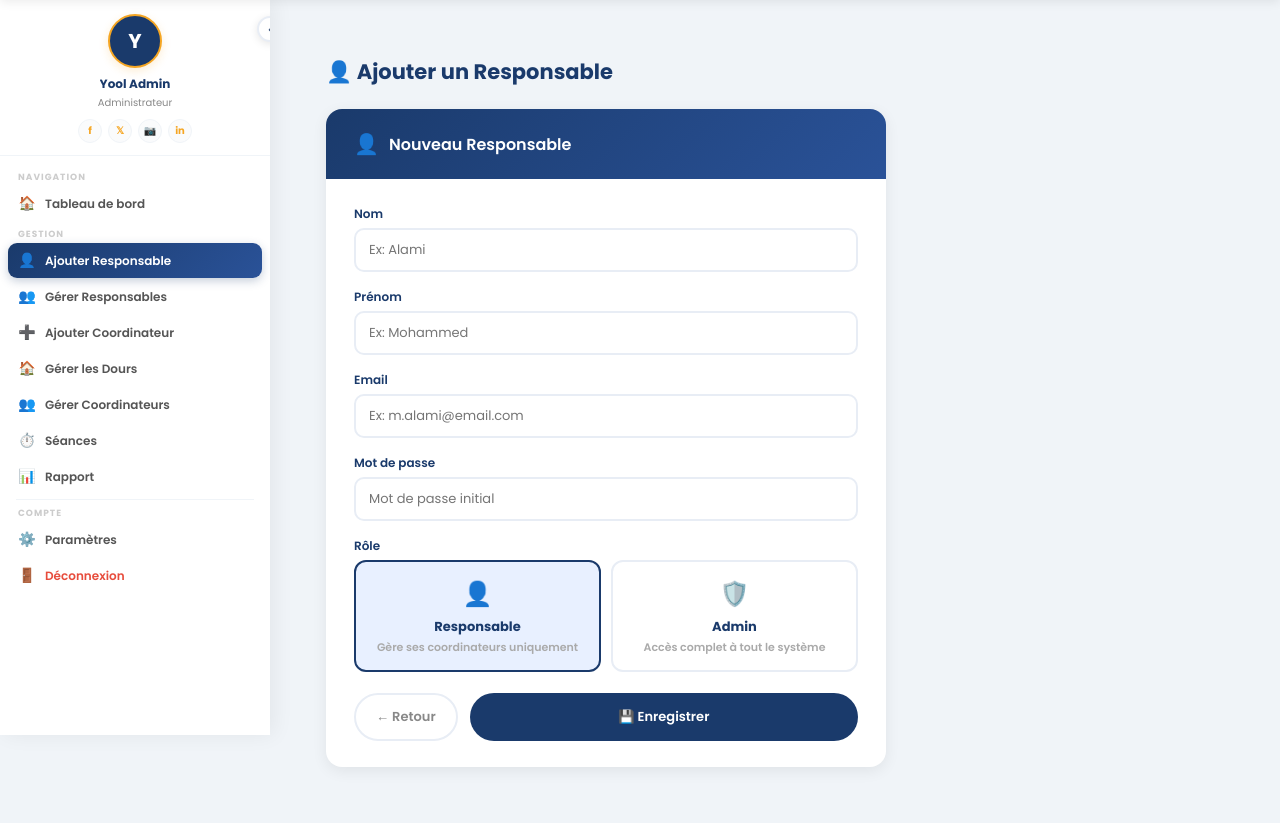
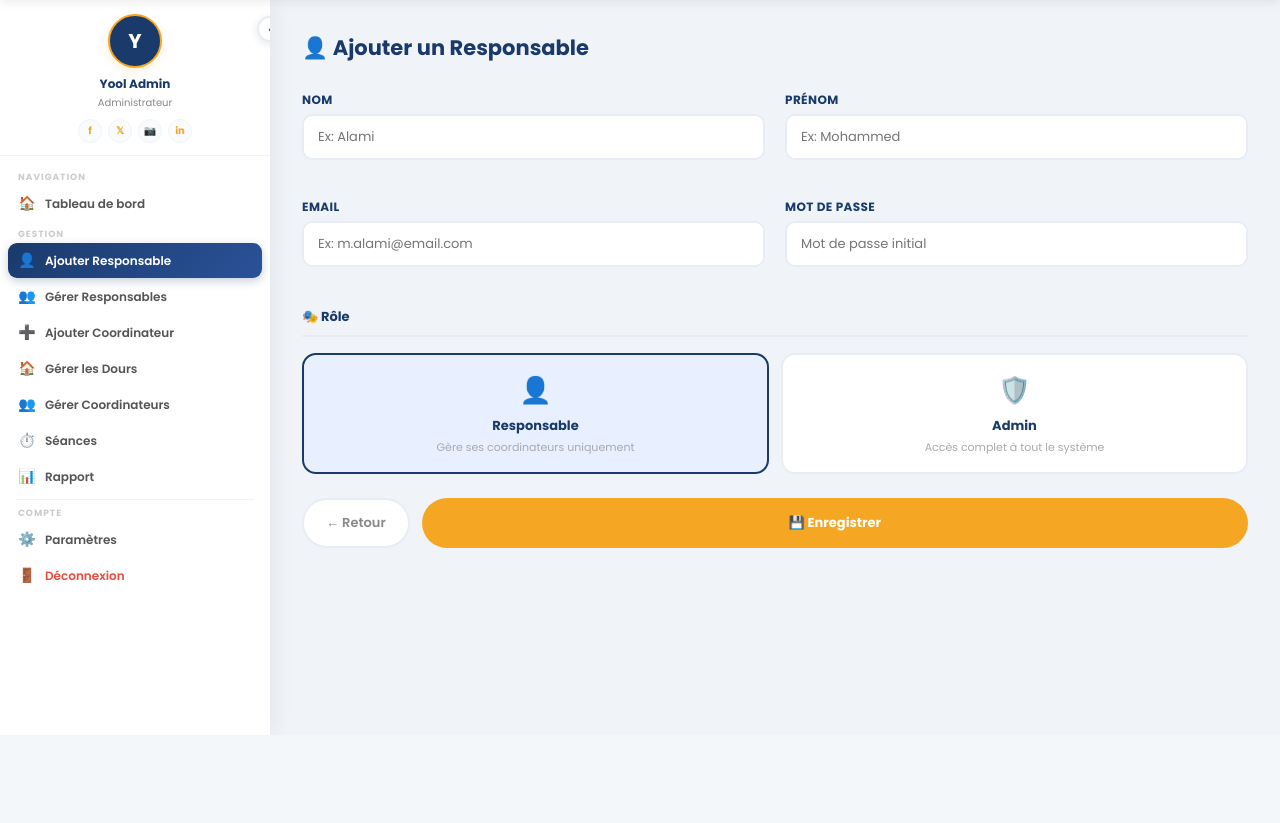
Before and after one commit to yooltaza-ops/projet_coordinateurs, a Flask app: page /ajouter_responsable_page in a window 1280 px wide. Shown: the part 65-888 px from the top of the page. After the commit the page ends 784 px from the top, so only its background shows below. Run offline with Flask 3, Linux system fonts and the light colour scheme; a user stored in the database is signed in.

Commit message:
formulaire add resp and add coord plus color buttons

```diff
--- a/routes.py
+++ b/routes.py
@@ -483,7 +483,7 @@ def ajouter_responsable():
 
     if User.query.filter_by(email=email_resp).first():
         flash('Cet email est déjà utilisé.', 'error')
-        return redirect(url_for('ajouter_responsable_page'))
+        return redirect(url_for('gerer_responsables'))
 
     if role == 'responsable':
         r = Responsable(nom=request.form['nom'], prenom=request.form['prenom'], email=email_resp)
@@ -505,7 +505,7 @@ def ajouter_responsable():
 
     db.session.commit()
     flash(f'{"Responsable" if role == "responsable" else "Admin"} ajouté avec succès!', 'success')
-    return redirect(url_for('ajouter_responsable_page'))
+    return redirect(url_for('gerer_responsables'))
 
 
 @app.route('/gerer_responsables')
@@ -572,7 +572,7 @@ def modifier_responsable(id):
             db.session.commit()
 
     flash(f'Compte modifié avec succès!', 'success')
-    return redirect(url_for('gerer_responsables_page'))
+    return redirect(url_for('gerer_responsables'))
 
 
 @app.route('/supprimer_responsable/<int:id>')
--- a/templates/ajouter_responsable.html
+++ b/templates/ajouter_responsable.html
@@ -2,39 +2,44 @@
 {% block title %}Ajouter Responsable — Yool{% endblock %}
 
 {% block extra_css %}
-        .main-content { flex:1; padding:28px; overflow-x:hidden; }
-        .page-title { font-size:21px; font-weight:700; color:#1a3a6b; margin-bottom:22px; display:flex; align-items:center; gap:10px; }
+        .page-title { font-size:21px; font-weight:700; color:#1a3a6b; margin-bottom:28px; display:flex; align-items:center; gap:10px; }
         .alert { padding:13px 18px; background:#27ae60; color:white; border-radius:10px; margin-bottom:18px; font-size:13px; display:flex; align-items:center; gap:10px; }
         .alert-error { background:#e74c3c; }
-        .form-wrapper { max-width:560px; }
-        .form-card { background:white; border-radius:16px; box-shadow:0 4px 15px rgba(0,0,0,0.07); overflow:hidden; }
-        .form-card-header { padding:20px 28px; display:flex; align-items:center; gap:10px; }
-        .form-card-header h2 { color:white; font-size:16px; font-weight:600; }
-        .form-card-body { padding:26px 28px; }
-        .form-card-body label { display:block; margin-bottom:5px; color:#1a3a6b; font-size:12px; font-weight:600; }
-        .form-card-body input, .form-card-body select {
-            width:100%; padding:10px 13px; border:2px solid #e8edf5; border-radius:10px;
-            margin-bottom:16px; font-size:13px; font-family:'Poppins',sans-serif;
-            transition:border 0.2s; outline:none; color:#333; box-sizing:border-box;
+        .fg { display:flex; flex-direction:column; gap:5px; margin-bottom:18px; }
+        .fg label { color:#1a3a6b; font-size:12px; font-weight:700; text-transform:uppercase; letter-spacing:.4px; }
+        .fg input {
+            padding:11px 14px; border:2px solid #e8edf5; border-radius:10px;
+            font-size:13px; font-family:'Poppins',sans-serif; outline:none;
+            transition:border .2s; color:#333; background:white;
         }
-        .form-card-body input:focus, .form-card-body select:focus { border-color:#f5a623; }
-        .role-cards { display:grid; grid-template-columns:1fr 1fr; gap:10px; margin-bottom:16px; }
-        .role-card { padding:14px; border:2px solid #e8edf5; border-radius:12px; cursor:pointer; transition:all 0.2s; text-align:center; }
+        .fg input:focus { border-color:#f5a623; box-shadow:0 0 0 3px rgba(245,166,35,.1); }
+        .role-cards { display:grid; grid-template-columns:1fr 1fr; gap:12px; margin-bottom:24px; }
+        .role-card { padding:16px; border:2px solid #e8edf5; border-radius:14px; cursor:pointer; transition:all .2s; text-align:center; background:white; }
         .role-card:hover { border-color:#f5a623; background:#fffbf2; }
         .role-card.selected { border-color:#1a3a6b; background:#e8f0ff; }
         .role-card input[type="radio"] { display:none; }
-        .role-card-icon { font-size:24px; margin-bottom:6px; }
+        .role-card-icon { font-size:26px; margin-bottom:6px; }
         .role-card-title { font-size:13px; font-weight:700; color:#1a3a6b; }
-        .role-card-desc { font-size:11px; color:#aaa; margin-top:2px; }
-        .form-actions { display:flex; gap:12px; margin-top:6px; }
-        .submit-btn { flex:1; padding:12px; border:none; border-radius:25px; font-size:13px; font-weight:600; cursor:pointer; color:white; font-family:'Poppins',sans-serif; transition:all 0.2s; }
-        .submit-btn:hover { transform:translateY(-2px); box-shadow:0 6px 20px rgba(0,0,0,0.15); }
-        .back-btn { padding:12px 20px; border:2px solid #e8edf5; border-radius:25px; font-size:13px; font-weight:600; color:#888; font-family:'Poppins',sans-serif; background:white; text-decoration:none; display:flex; align-items:center; gap:6px; transition:all 0.2s; }
+        .role-card-desc { font-size:11px; color:#aaa; margin-top:3px; }
+        .form-actions { display:flex; gap:12px; margin-top:8px; }
+        .submit-btn { flex:1; padding:13px; border:none; border-radius:25px; font-size:13px; font-weight:700; cursor:pointer; color:white; background:#f5a623; font-family:'Poppins',sans-serif; transition:all .2s; }
+        .submit-btn:hover { background:#15305c; transform:translateY(-1px); box-shadow:0 6px 20px rgba(26,58,107,.25); }
+        .back-btn { padding:13px 22px; border:2px solid #e8edf5; border-radius:25px; font-size:13px; font-weight:600; color:#888; font-family:'Poppins',sans-serif; background:white; text-decoration:none; display:flex; align-items:center; gap:6px; transition:all .2s; }
         .back-btn:hover { border-color:#1a3a6b; color:#1a3a6b; }
+        .section-divider { font-size:13px; font-weight:700; color:#1a3a6b; margin:22px 0 16px; padding-bottom:8px; border-bottom:2px solid #e8edf5; }
+        @media(max-width:768px){
+            div[style*="grid-template-columns:1fr 1fr"] {
+                grid-template-columns: 1fr !important;
+            }
+            .role-cards { grid-template-columns: 1fr !important; }
+            .form-actions { flex-direction: column; }
+            .back-btn { justify-content: center; }
+        }
 {% endblock %}
 
 {% block content %}
-<div class="main-content">
+<div style="padding:32px; min-width:0;">
+
     {% with messages = get_flashed_messages(with_categories=true) %}
         {% for category, message in messages %}
             <div class="alert {% if category == 'error' %}alert-error{% endif %}">
@@ -45,35 +50,36 @@
 
     <div class="page-title">👤 Ajouter un Responsable</div>
 
-    <div class="form-wrapper">
-        <div class="form-card">
-            <div class="form-card-header" style="background:linear-gradient(135deg,#1a3a6b,#2a5298);">
-                <span style="font-size:20px;">👤</span>
-                <h2>Nouveau Responsable</h2>
-            </div>
-            <div class="form-card-body">
     <form method="POST" action="{{ url_for('ajouter_responsable') }}">
+        <div style="display:grid; grid-template-columns:1fr 1fr; gap:20px;">
+            <div class="fg">
                 <label>Nom</label>
                 <input type="text" name="nom" placeholder="Ex: Alami" required>
+            </div>
+            <div class="fg">
                 <label>Prénom</label>
                 <input type="text" name="prenom" placeholder="Ex: Mohammed" required>
+            </div>
+            <div class="fg">
                 <label>Email</label>
                 <input type="email" name="email" placeholder="Ex: m.alami@email.com" required>
+            </div>
+            <div class="fg">
                 <label>Mot de passe</label>
                 <input type="password" name="password" placeholder="Mot de passe initial" required>
+            </div>
+        </div>
 
-                    <label>Rôle</label>
+        <div class="section-divider">🎭 Rôle</div>
         <div class="role-cards">
-                        <label class="role-card selected" id="card-responsable">
-                            <input type="radio" name="role" value="responsable" checked
-                                   onchange="selectRole('responsable')">
+            <label class="role-card selected" id="card-responsable" onclick="selectRole('responsable')">
+                <input type="radio" name="role" value="responsable" checked>
                 <div class="role-card-icon">👤</div>
                 <div class="role-card-title">Responsable</div>
                 <div class="role-card-desc">Gère ses coordinateurs uniquement</div>
             </label>
-                        <label class="role-card" id="card-admin">
-                            <input type="radio" name="role" value="admin"
-                                   onchange="selectRole('admin')">
+            <label class="role-card" id="card-admin" onclick="selectRole('admin')">
+                <input type="radio" name="role" value="admin">
                 <div class="role-card-icon">🛡️</div>
                 <div class="role-card-title">Admin</div>
                 <div class="role-card-desc">Accès complet à tout le système</div>
@@ -81,13 +87,10 @@
         </div>
 
         <div class="form-actions">
-                        <a href="{{ url_for('index') }}" class="back-btn">← Retour</a>
-                        <button type="submit" class="submit-btn" style="background:#1a3a6b;">💾 Enregistrer</button>
+            <a href="{{ url_for('gerer_responsables') }}" class="back-btn">← Retour</a>
+            <button type="submit" class="submit-btn">💾 Enregistrer</button>
         </div>
     </form>
-            </div>
-        </div>
-    </div>
 </div>
 {% endblock %}
 
```
Also changed, not shown: templates/ajouter_coordinateur.html (+42 -34 lines), templates/gerer_responsables.html (+57 -4 lines). Lines whose indentation alone changed are shown as unchanged.
